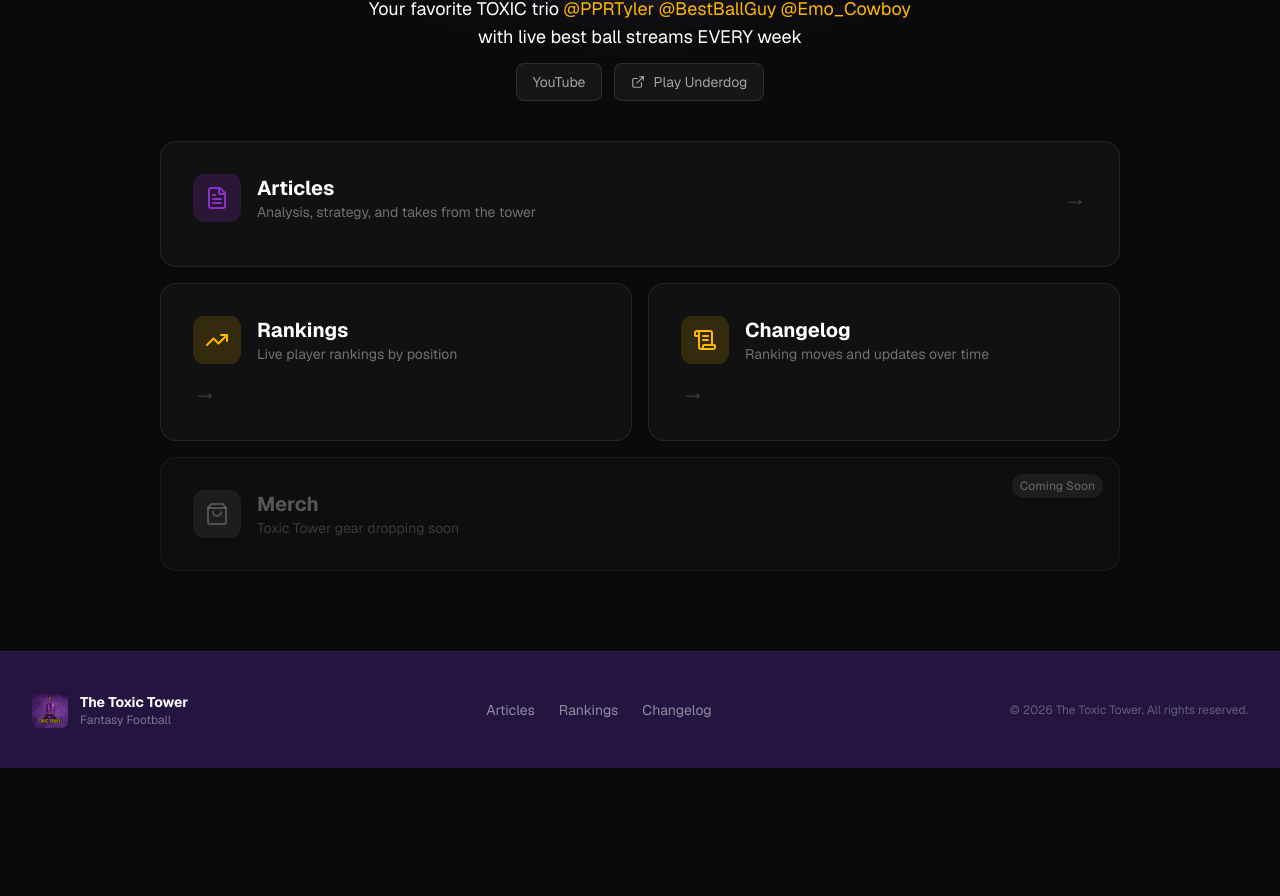
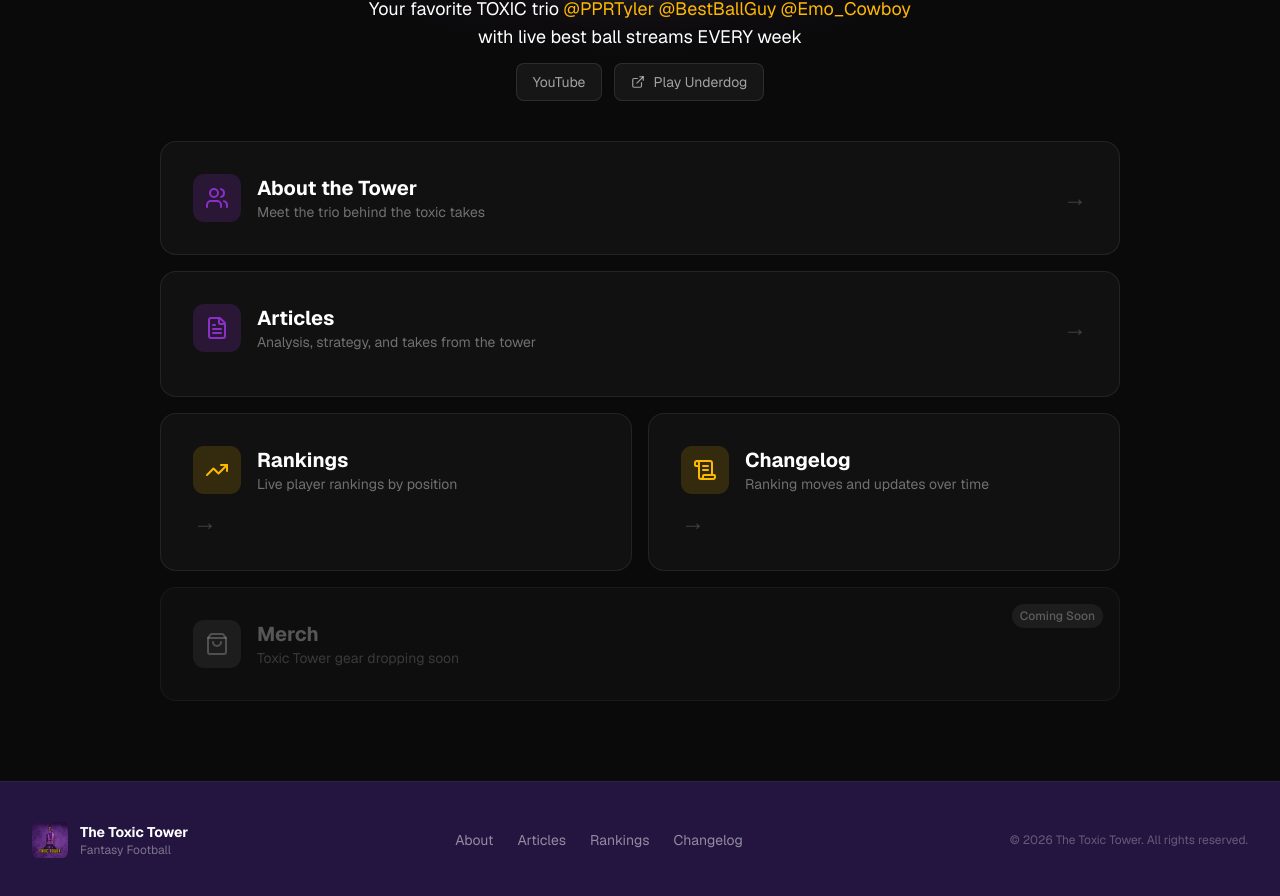
Before and after one commit to wsjones4193/Toxic-Tower, a Next.js app: page / in a window 1280 px wide. Shown: the part 358-1254 px from the top of the page. Before the commit the page ends 1126 px from the top, so only its background shows below. Built offline with nearby package versions, Linux system fonts and the light colour scheme; no server answers.

Commit message:
Add About the Tower page, homepage card, navbar and footer links

```diff
--- /dev/null
+++ b/src/app/(public)/about/page.tsx
@@ -0,0 +1,37 @@
+import { Metadata } from 'next'
+import { createClient } from '@/lib/supabase/server'
+
+export const metadata: Metadata = {
+  title: 'About the Tower',
+  description: 'Learn about The Toxic Tower — your favorite fantasy football trio.',
+}
+
+export default async function AboutPage() {
+  const supabase = await createClient()
+
+  const { data: article } = await supabase
+    .from('tt_articles')
+    .select('title, content, updated_at')
+    .eq('slug', 'about-the-tower')
+    .eq('published', true)
+    .single()
+
+  return (
+    <div className="max-w-3xl mx-auto px-4 sm:px-6 lg:px-8 py-12">
+      <h1 className="text-3xl font-extrabold text-white mb-8">About the Tower</h1>
+
+      {article ? (
+        <div
+          className="prose prose-invert prose-lg max-w-none"
+          dangerouslySetInnerHTML={{ __html: article.content }}
+        />
+      ) : (
+        <div className="rounded-xl border border-white/8 bg-white/3 p-10 text-center">
+          <p className="text-white/40 text-sm">
+            Content coming soon. Check back after the tower drops some knowledge.
+          </p>
+        </div>
+      )}
+    </div>
+  )
+}
--- a/src/app/page.tsx
+++ b/src/app/page.tsx
@@ -2,7 +2,7 @@ import Link from 'next/link'
 import Image from 'next/image'
 import Navbar from '@/components/layout/Navbar'
 import Footer from '@/components/layout/Footer'
-import { FileText, TrendingUp, ScrollText, ShoppingBag, ExternalLink } from 'lucide-react'
+import { FileText, TrendingUp, ScrollText, ShoppingBag, ExternalLink, Users } from 'lucide-react'
 
 export default function HomePage() {
   return (
@@ -54,6 +54,20 @@ export default function HomePage() {
 
         {/* Cards */}
         <section className="max-w-5xl mx-auto px-4 sm:px-6 lg:px-8 pb-20">
+
+          {/* About — full width */}
+          <Link href="/about" className="group block rounded-2xl border border-white/8 bg-white/3 hover:bg-white/6 hover:border-[#8B2FC9]/40 transition-all duration-200 p-8 mb-4">
+            <div className="flex items-center gap-4">
+              <div className="p-3 rounded-xl bg-[#8B2FC9]/20 text-[#8B2FC9]">
+                <Users size={24} />
+              </div>
+              <div>
+                <h2 className="text-xl font-bold text-white group-hover:text-[#FFB800] transition-colors">About the Tower</h2>
+                <p className="text-sm text-white/40">Meet the trio behind the toxic takes</p>
+              </div>
+              <span className="ml-auto text-white/20 group-hover:text-[#FFB800] transition-colors text-2xl">→</span>
+            </div>
+          </Link>
 
           {/* Articles — full width */}
           <Link href="/articles" className="group block rounded-2xl border border-white/8 bg-white/3 hover:bg-white/6 hover:border-[#8B2FC9]/40 transition-all duration-200 p-8 mb-4">
--- a/src/components/layout/Footer.tsx
+++ b/src/components/layout/Footer.tsx
@@ -21,6 +21,9 @@ export default function Footer() {
           </div>
 
           <nav className="flex items-center gap-6 text-sm text-white/50">
+            <Link href="/about" className="hover:text-white/80 transition-colors">
+              About
+            </Link>
             <Link href="/articles" className="hover:text-white/80 transition-colors">
               Articles
             </Link>
--- a/src/components/layout/Navbar.tsx
+++ b/src/components/layout/Navbar.tsx
@@ -8,6 +8,7 @@ import { Menu, X, Settings } from 'lucide-react'
 
 const navLinks = [
   { href: '/', label: 'Home' },
+  { href: '/about', label: 'About' },
   { href: '/articles', label: 'Articles' },
   { href: '/rankings', label: 'Rankings' },
   { href: '/updates', label: 'Changelog' },
```
Also changed, not shown: public/logo - Copy.jpg (added).
